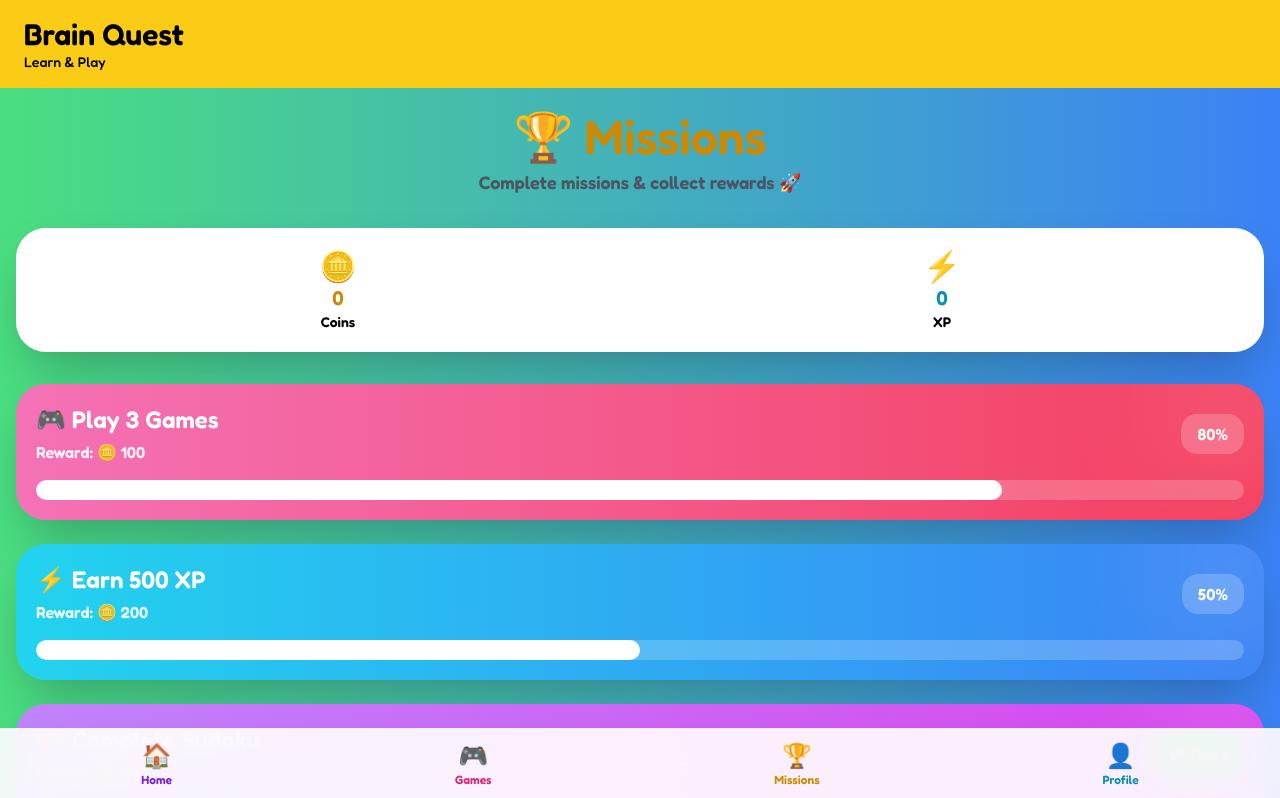
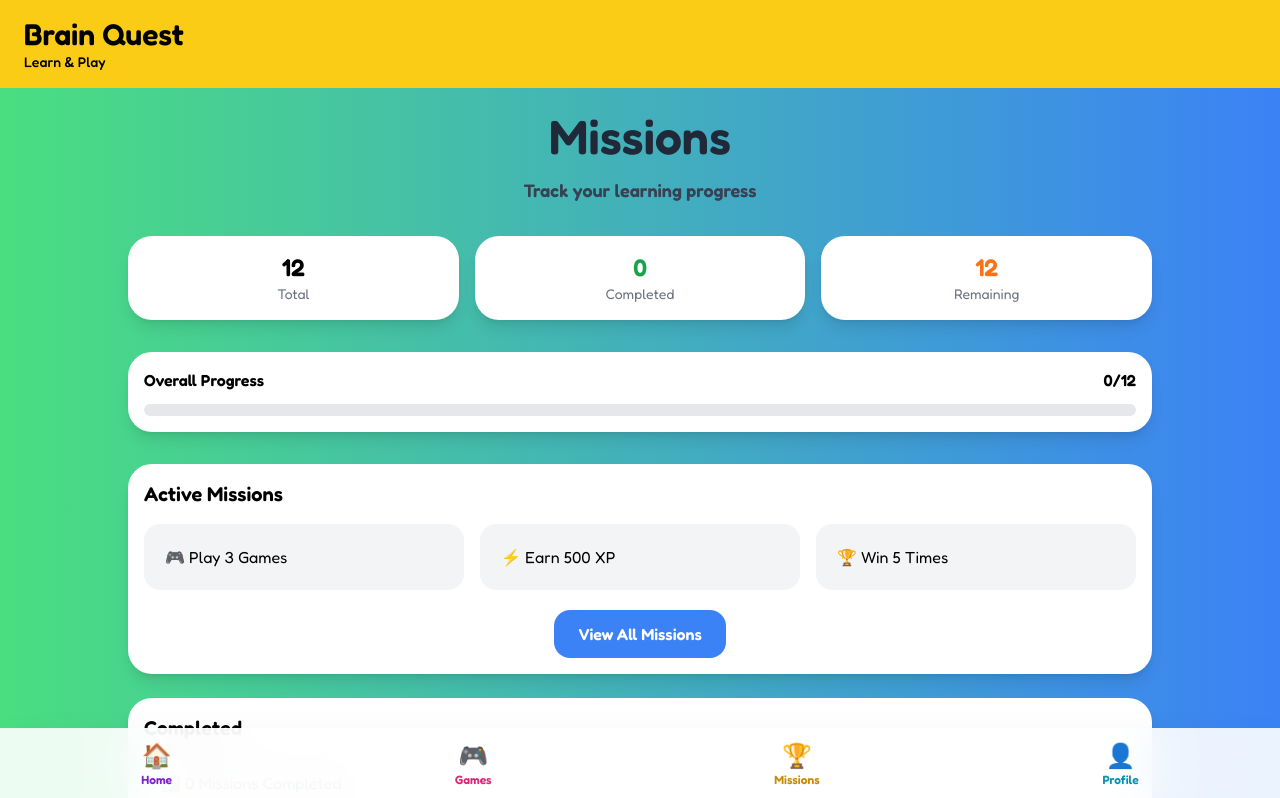
Before and after one commit to Yash-Roy05/Brain-Quest, a React (Create React App) app: page /missions in a window 1280 px wide. Shown: the top 798 px of the page. Built offline with nearby package versions, Linux system fonts and the light colour scheme.

Commit message:
Many chnages in mission page improve entire page

```diff
--- a/src/pages/Missions.tsx
+++ b/src/pages/Missions.tsx
@@ -1,234 +1,157 @@
+import { useState } from "react";
 import { useUser } from "../context/UserContext.tsx";
 
 export default function Missions() {
   const { user } = useUser();
 
-  const missions = [
-    {
-      title: "Play 3 Games",
-      progress: 80,
-      reward: 100,
-      completed: false,
-      emoji: "🎮",
-      color: "from-pink-400 to-rose-500",
-    },
+  const [showAll, setShowAll] = useState(false);
 
-    {
-      title: "Earn 500 XP",
-      progress: 50,
-      reward: 200,
-      completed: false,
-      emoji: "⚡",
-      color: "from-cyan-400 to-blue-500",
-    },
+  const totalMissions = 12;
 
-    {
-      title: "Complete Sudoku",
-      progress: 100,
-      reward: 300,
-      completed: true,
-      emoji: "🧠",
-      color: "from-purple-400 to-fuchsia-500",
-    },
+  const completedMissions = user.completedMissions.length;
 
-    {
-      title: "Win 5 Times",
-      progress: 30,
-      reward: 150,
-      completed: false,
-      emoji: "🏆",
-      color: "from-orange-400 to-pink-500",
-    },
+  const remainingMissions = totalMissions - completedMissions;
+
+  const progress = (completedMissions / totalMissions) * 100;
+
+  const activeMissions = [
+    "🎮 Play 3 Games",
+    "⚡ Earn 500 XP",
+    "🏆 Win 5 Times",
+    "🧠 Complete Quiz",
+    "🔥 7 Day Streak",
+    "⭐ Reach Level 5",
+    "🎯 Earn 1000 Coins",
   ];
+
+  const visibleMissions = showAll ? activeMissions : activeMissions.slice(0, 3);
 
   return (
     <div className="min-h-screen px-4 py-6 pb-40">
-      {/* Title */}
+      <div className="max-w-5xl mx-auto">
+        {/* Header */}
         <div className="text-center mb-8">
-        <h1
-          className="
-          text-4xl
-          md:text-5xl
-          font-black
-          text-yellow-600
-        "
-        >
-          🏆 Missions
+          <h1 className="text-4xl md:text-5xl font-black text-gray-800">
+            Missions
           </h1>
 
-        <p
-          className="
-          text-gray-600
-          font-semibold
-          mt-2
-          text-sm
-          md:text-lg
-        "
-        >
-          Complete missions & collect rewards 🚀
+          <p className="text-gray-700 mt-4 text-lg font-semibold">
+            Track your learning progress
           </p>
         </div>
 
-      {/* User Rewards */}
-      <div
-        className="
-        bg-white
-        rounded-[30px]
-        shadow-2xl
-        p-5
-        mb-8
-        flex
-        justify-around
-        items-center
-      "
-      >
-        <div className="text-center">
-          <div className="text-3xl">🪙</div>
+        {/* Stats */}
+        <div className="grid grid-cols-3 gap-4 mb-8">
+          <div className="bg-white rounded-3xl shadow-lg p-4 text-center">
+            <h2 className="text-2xl font-black">{totalMissions}</h2>
 
-          <div
-            className="
-            font-black
-            text-xl
-            text-yellow-600
-          "
-          >
-            {user.coins}
+            <p className="text-gray-500 text-sm">Total</p>
           </div>
 
-          <div className="text-sm font-bold">Coins</div>
+          <div className="bg-white rounded-3xl shadow-lg p-4 text-center">
+            <h2 className="text-2xl font-black text-green-600">
+              {completedMissions}
+            </h2>
+
+            <p className="text-gray-500 text-sm">Completed</p>
           </div>
 
-        <div className="text-center">
-          <div className="text-3xl">⚡</div>
+          <div className="bg-white rounded-3xl shadow-lg p-4 text-center">
+            <h2 className="text-2xl font-black text-orange-500">
+              {remainingMissions}
+            </h2>
 
-          <div
-            className="
-            font-black
-            text-xl
-            text-cyan-600
-          "
-          >
-            {user.xp}
-          </div>
-
-          <div className="text-sm font-bold">XP</div>
+            <p className="text-gray-500 text-sm">Remaining</p>
           </div>
         </div>
 
-      {/* Missions */}
-      <div className="space-y-6">
-        {missions.map((mission, index) => (
-          <div
-            key={index}
-            className={`
-              bg-gradient-to-r
-              ${mission.color}
-              rounded-[30px]
-              p-5
-              shadow-2xl
-              text-white
-              relative
-              overflow-hidden
-            `}
-          >
-            {/* Glow */}
-            <div
-              className="
-              absolute
-              -top-10
-              -right-10
-              w-32
-              h-32
-              bg-white/20
-              rounded-full
-              blur-3xl
-            "
-            />
+        {/* Progress */}
+        <div className="bg-white rounded-3xl shadow-lg p-4 mb-8">
+          <div className="flex justify-between mb-3 font-bold">
+            <span>Overall Progress</span>
 
-            <div className="relative z-10">
-              {/* Top */}
-              <div
-                className="
-                flex
-                justify-between
-                items-center
-                mb-4
-              "
-              >
-                <div>
-                  <h2
-                    className="
-                    text-2xl
-                    font-black
-                  "
-                  >
-                    {mission.emoji} {mission.title}
-                  </h2>
-
-                  <p
-                    className="
-                    font-semibold
-                    text-white/90
-                    mt-1
-                  "
-                  >
-                    Reward: 🪙 {mission.reward}
-                  </p>
+            <span>
+              {completedMissions}/{totalMissions}
+            </span>
           </div>
 
-                {mission.completed ? (
+          <div className="w-full h-3 bg-gray-200 rounded-full overflow-hidden">
             <div
-                    className="
-                    bg-green-500
-                    px-4
-                    py-2
-                    rounded-2xl
-                    font-black
-                  "
-                  >
-                    ✅ Done
-                  </div>
-                ) : (
-                  <div
-                    className="
-                    bg-white/20
-                    px-4
-                    py-2
-                    rounded-2xl
-                    font-black
-                  "
-                  >
-                    {mission.progress}%
-                  </div>
-                )}
-              </div>
-
-              {/* Progress */}
-              <div
-                className="
-                w-full
-                h-5
-                bg-white/20
-                rounded-full
-                overflow-hidden
-              "
-              >
-                <div
-                  className="
-                    h-5
-                    bg-white
-                    rounded-full
-                    transition-all
-                    duration-700
-                  "
+              className="h-3 bg-blue-500 rounded-full transition-all duration-500"
               style={{
-                    width: `${mission.progress}%`,
+                width: `${progress}%`,
               }}
             />
           </div>
         </div>
+
+        {/* Active Missions */}
+        <div className="bg-white rounded-3xl shadow-lg p-4 mb-6">
+          <h2 className="text-xl font-black mb-4">Active Missions</h2>
+
+          <div className="grid md:grid-cols-3 gap-4">
+            {visibleMissions.map((mission, index) => (
+              <div
+                key={index}
+                className="
+    bg-gray-100
+    rounded-2xl
+    p-5
+    cursor-pointer
+    transition-all
+    duration-300
+    hover:scale-105
+    hover:shadow-xl
+    hover:bg-white
+    border
+    border-transparent
+    hover:border-blue-300
+  "
+              >
+                {mission}
               </div>
             ))}
+          </div>
+
+          <div className="text-center mt-5">
+            <button
+              onClick={() => setShowAll(!showAll)}
+              className="
+      bg-blue-500
+      hover:bg-blue-600
+      hover:scale-105
+      transition
+      text-white
+      font-bold
+      px-6
+      py-3
+      rounded-2xl
+    "
+            >
+              {showAll ? "Show Less" : "View All Missions"}
+            </button>
+          </div>
+        </div>
+
+        {/* Completed */}
+        <div className="bg-white rounded-3xl shadow-lg p-4">
+          <h2 className="text-xl font-black mb-3">Completed</h2>
+
+          <div
+            className="
+bg-gray-50
+border
+border-gray-200
+rounded-3xl
+p-4
+shadow-sm
+hover:shadow-lg
+transition
+"
+          >
+            ✅ {completedMissions} Missions Completed
+          </div>
+        </div>
       </div>
     </div>
   );
```
Lines whose indentation alone changed are shown as unchanged.
